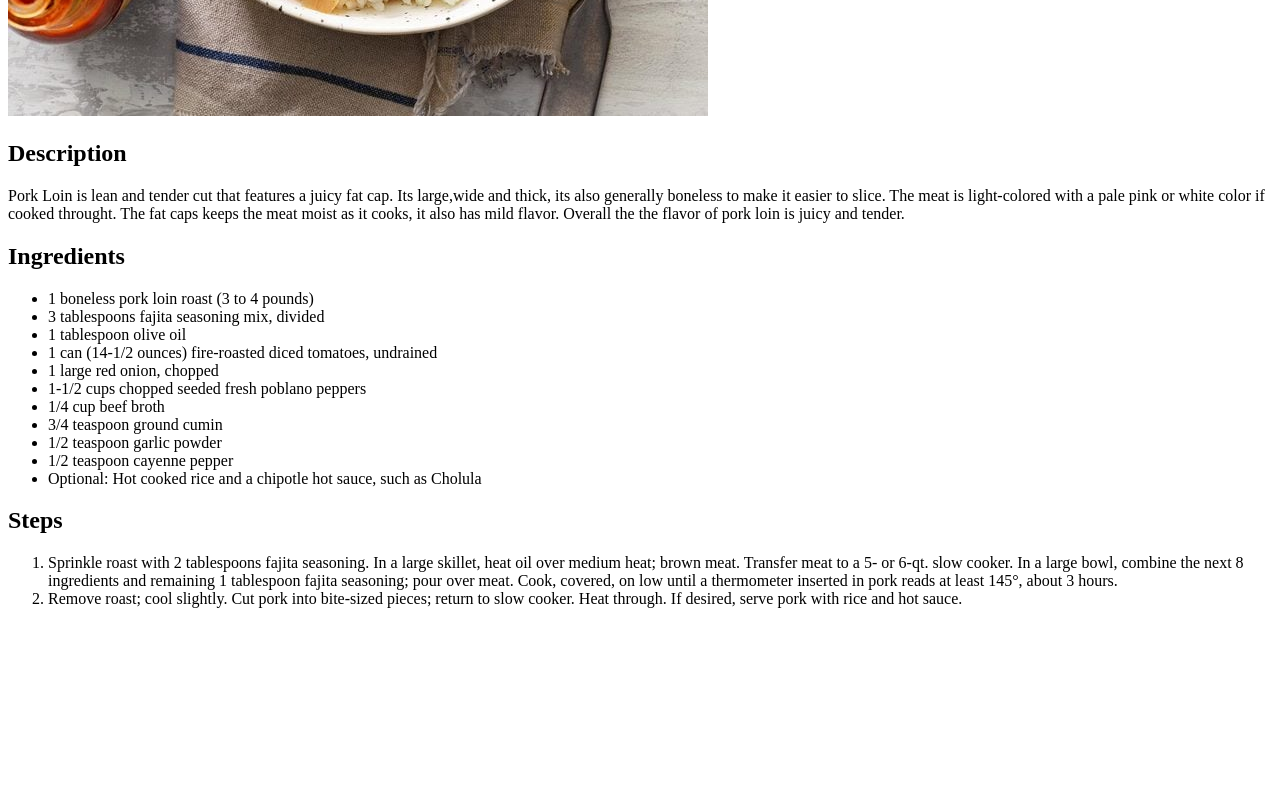
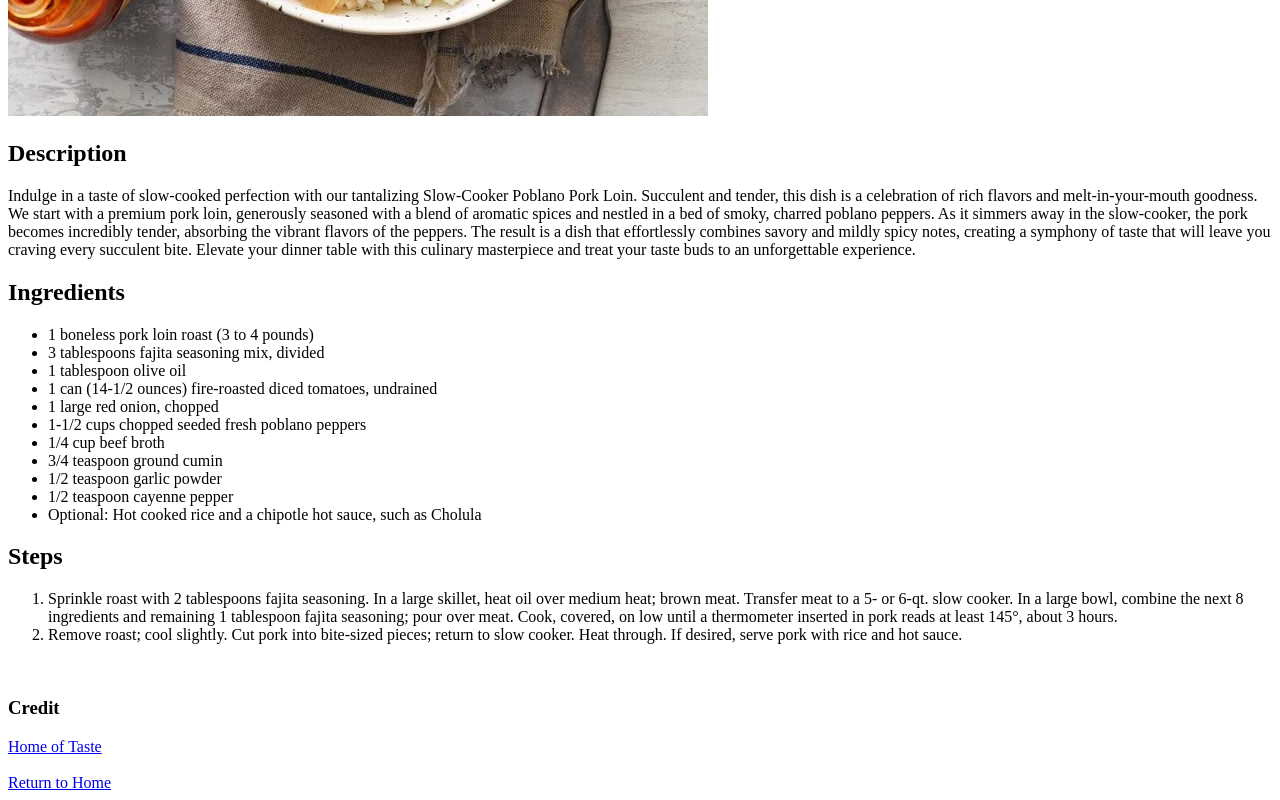
Before and after one commit to AnthChaMar/odin-recipes, a plain HTML site: page poblanoPorkLoin.html in a window 1280 px wide. Shown: the part 664-1464 px from the top of the page. Before the commit the page ends 1288 px from the top, so only its background shows below. Drawn offline with Linux system fonts and the light colour scheme.

Commit message:
Add Credit, and Back Home links

```diff
--- a/poblanoPorkLoin.html
+++ b/poblanoPorkLoin.html
@@ -9,9 +9,7 @@
         <br>
         <h2>Description</h2>
         <p>
-            Pork Loin is lean and tender cut that features a juicy fat cap. Its large,wide and thick, its also generally boneless
-            to make it easier to slice. The meat is light-colored with a pale pink or white color if cooked throught. The fat caps
-            keeps the meat moist as it cooks, it also has mild flavor. Overall the the flavor of pork loin is juicy and tender.
+            Indulge in a taste of slow-cooked perfection with our tantalizing Slow-Cooker Poblano Pork Loin. Succulent and tender, this dish is a celebration of rich flavors and melt-in-your-mouth goodness. We start with a premium pork loin, generously seasoned with a blend of aromatic spices and nestled in a bed of smoky, charred poblano peppers. As it simmers away in the slow-cooker, the pork becomes incredibly tender, absorbing the vibrant flavors of the peppers. The result is a dish that effortlessly combines savory and mildly spicy notes, creating a symphony of taste that will leave you craving every succulent bite. Elevate your dinner table with this culinary masterpiece and treat your taste buds to an unforgettable experience.
         </p>
         <h2>Ingredients</h2>
         <ul>
@@ -48,5 +46,11 @@
                 rice and hot sauce.
             </li>
         </ol>
+        <br>
+        <h3>Credit</h2>
+            <a href="https://www.tasteofhome.com/recipes/slow-cooker-arizona-poblano-pork/">Home of Taste</a>
+        <br>
+        <br>
+        <a href="index.html">Return to Home</a>
     </body>
 </html>
```
